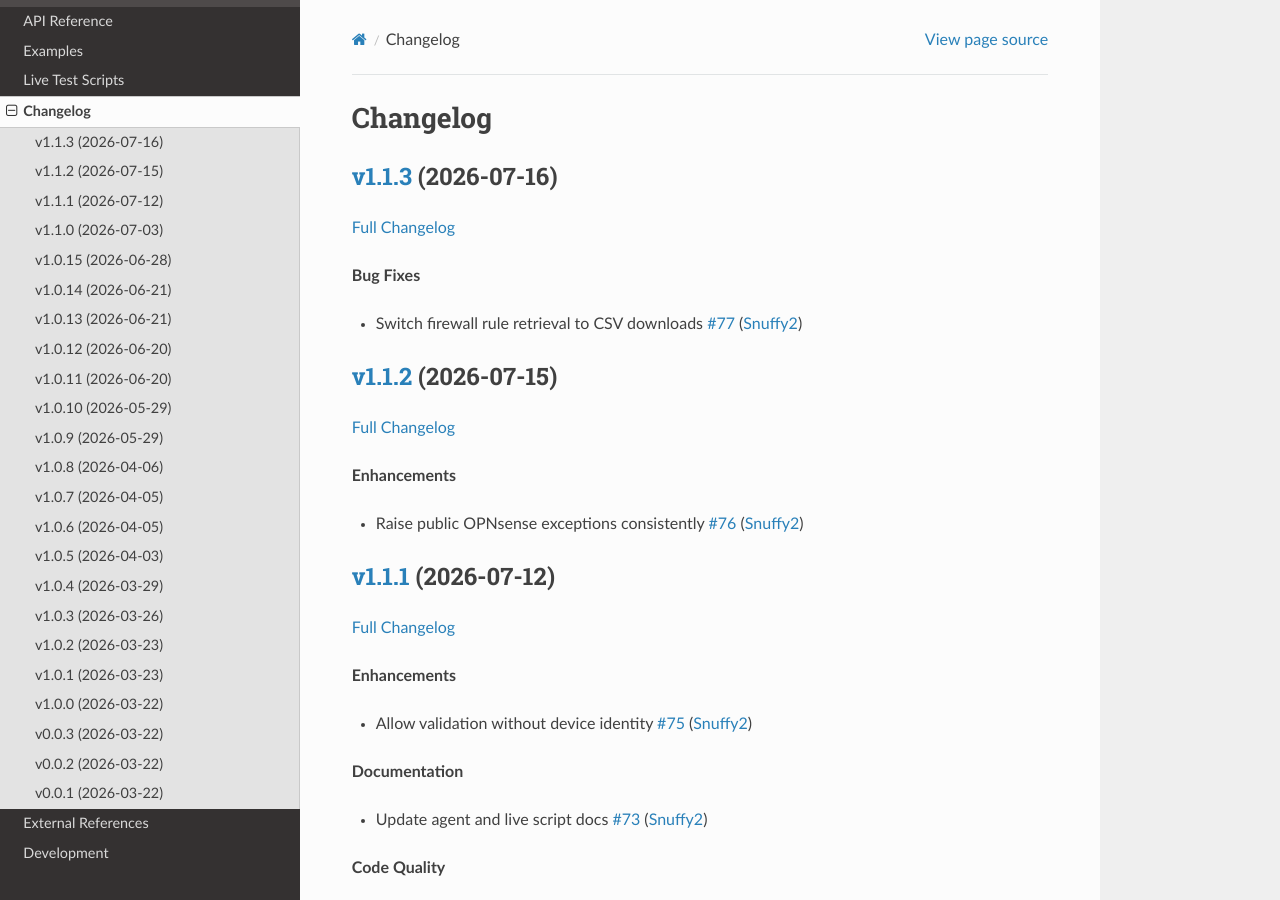
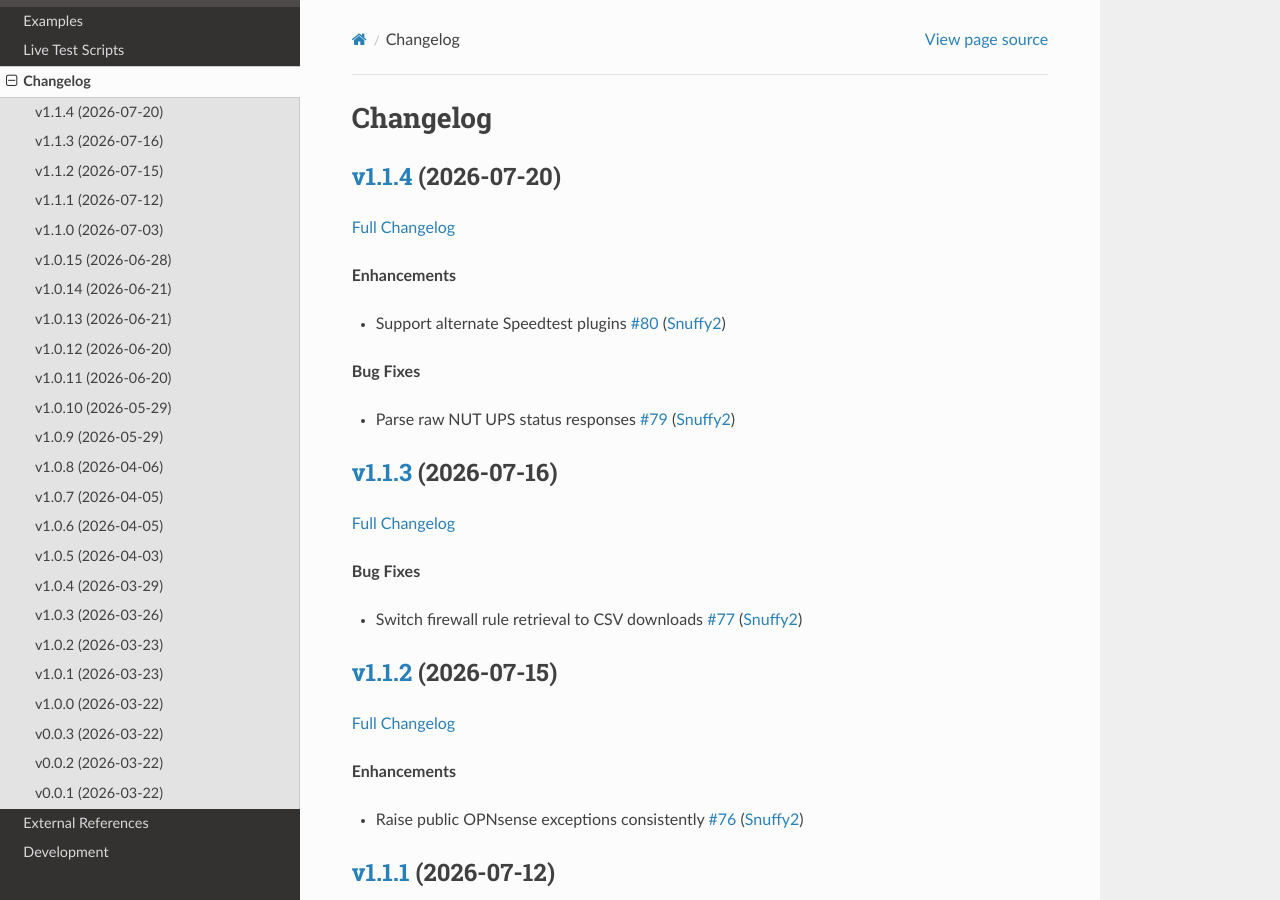
Before and after one commit to Snuffy2/aiopnsense, a Sphinx documentation site: the page built from docs/source/changelog.md, in a window 1280 px wide and 900 px high. Built offline with Sphinx 7.4.7 and the Read the Docs theme 3.1.0, drawn with Linux system fonts in a browser that asks for light colours; the version number could not be read and is left out.

Commit message:
Update changelog [skip ci]

```diff
--- a/docs/source/changelog.md
+++ b/docs/source/changelog.md
@@ -1,4 +1,16 @@
 # Changelog
+
+## [v1.1.4](https://github.com/Snuffy2/aiopnsense/tree/v1.1.4) (2026-07-20)
+
+[Full Changelog](https://github.com/Snuffy2/aiopnsense/compare/v1.1.3...v1.1.4)
+
+**Enhancements**
+
+- Support alternate Speedtest plugins [\#80](https://github.com/Snuffy2/aiopnsense/pull/80) ([Snuffy2](https://github.com/Snuffy2))
+
+**Bug Fixes**
+
+- Parse raw NUT UPS status responses [\#79](https://github.com/Snuffy2/aiopnsense/pull/79) ([Snuffy2](https://github.com/Snuffy2))
 
 ## [v1.1.3](https://github.com/Snuffy2/aiopnsense/tree/v1.1.3) (2026-07-16)
 
```
